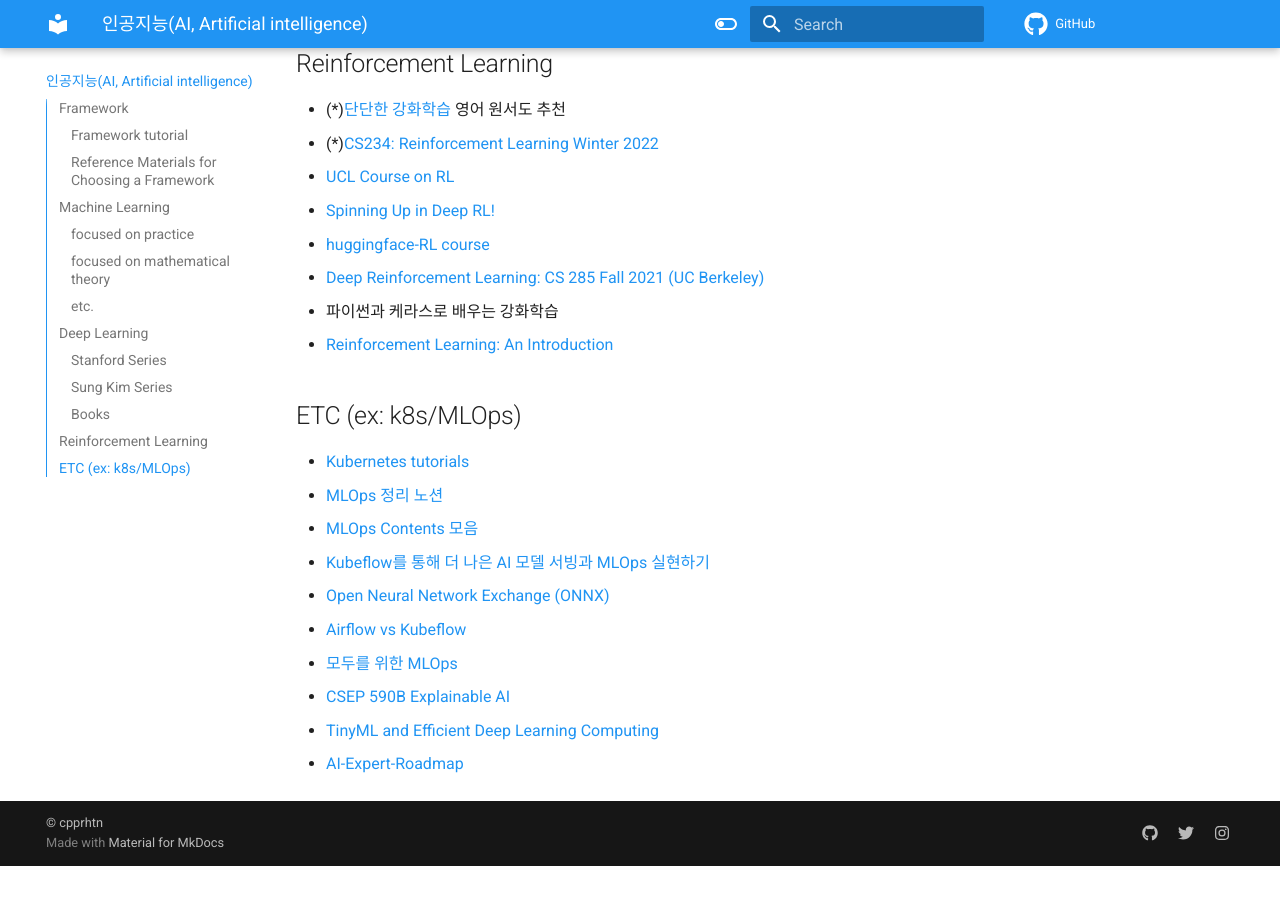
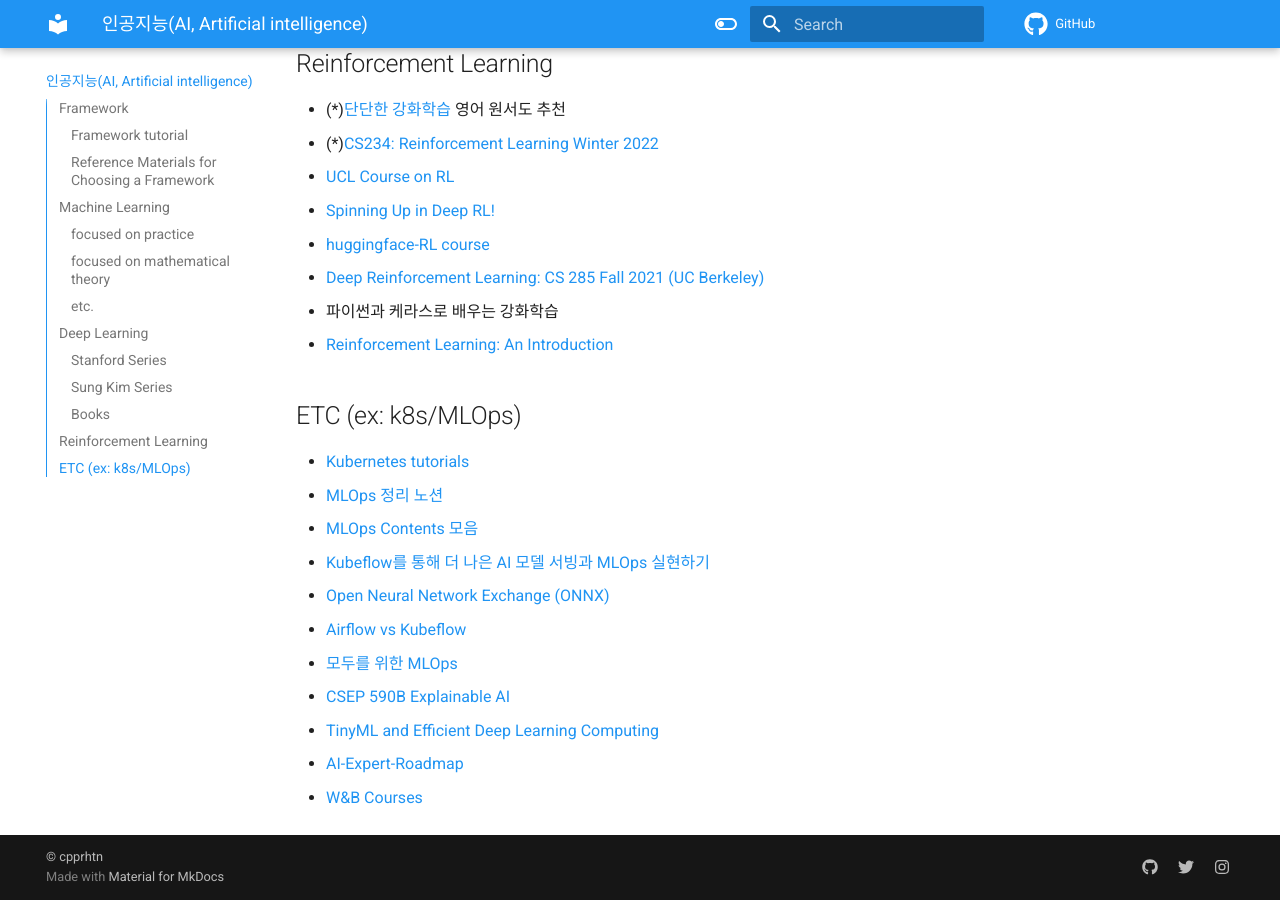
Before and after one commit to cpprhtn/AI-Learning-Guide, an MkDocs documentation site: the page built from docs/AI.md, in a window 1280 px wide and 900 px high, scrolled down 2630 px. Built offline with MkDocs 1.6.1 and Material for MkDocs 9.7.7, drawn with Linux system fonts in a browser that asks for light colours; comment, search, counter and statistics services are not loaded; before the commit the page ends 3496 px from its top, so only the background shows below that.

Commit message:
Update AI.md

```diff
--- a/docs/AI.md
+++ b/docs/AI.md
@@ -94,3 +94,4 @@
 - [CSEP 590B Explainable AI](https://sites.google.com/cs.washington.edu/csep590b?pli=1)
 - [TinyML and Efficient Deep Learning Computing](https://www.youtube.com/playlist?list=PL80kAHvQbh-ocildRaxjjBy6MR1ZsNCU7)
 - [AI-Expert-Roadmap](https://github.com/AMAI-GmbH/AI-Expert-Roadmap)
+- [W&B Courses](https://www.wandb.courses/pages/w-b-courses)
```
